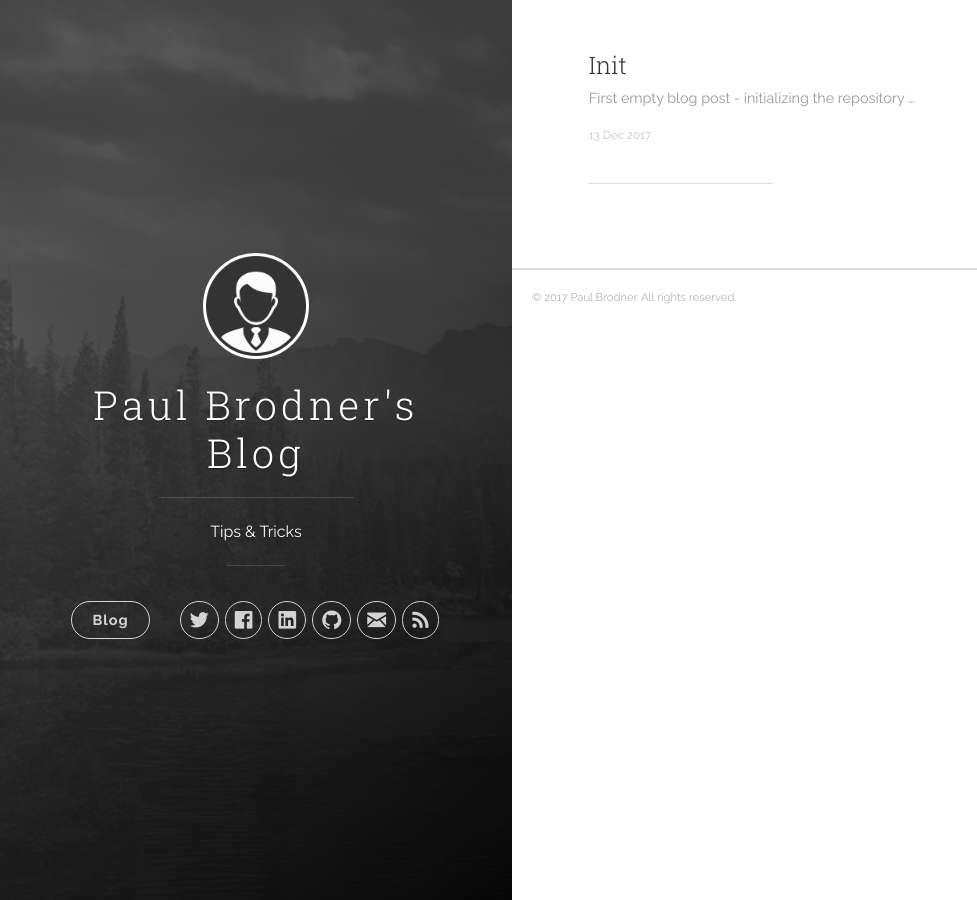
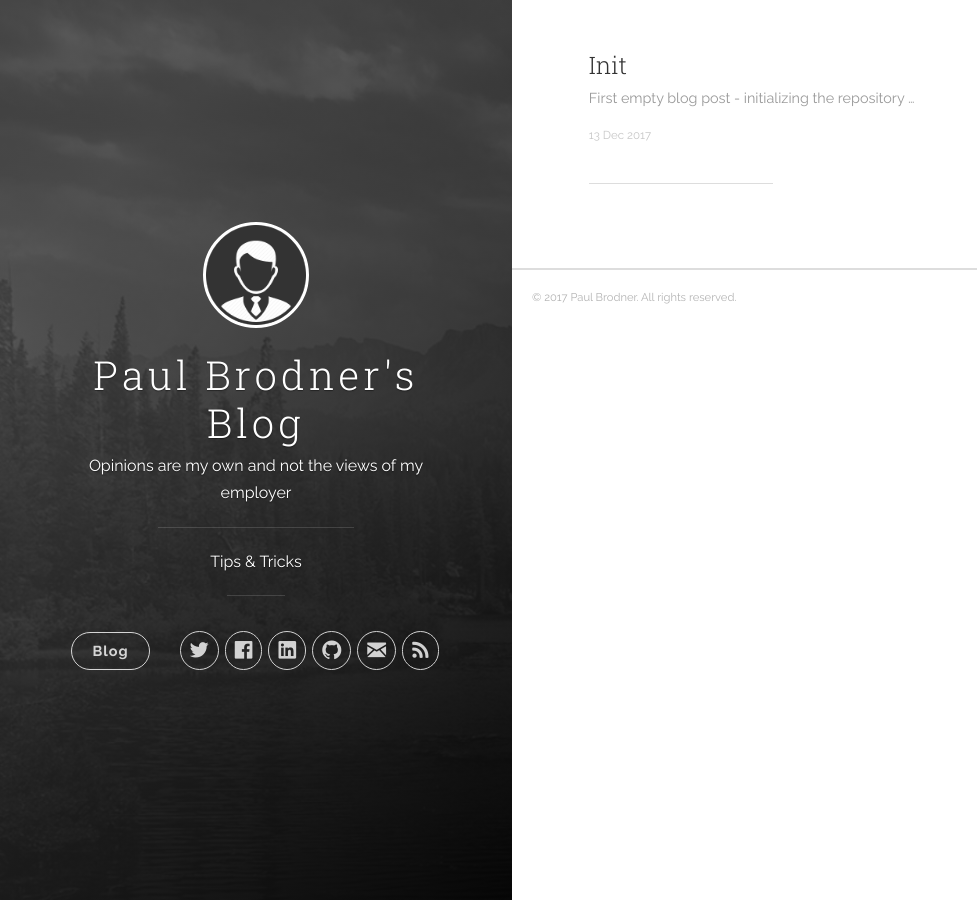
Before and after one commit to paulbrodner/paulbrodner.github.io, a Jekyll site: the page built from index.html, in a window 1280 px wide. Shown: the whole page, without its empty margins (0-977 px from the left). Built offline with Jekyll 4.4.1, drawn with Linux system fonts in a browser that asks for light colours; nearby versions of some CDN libraries; the list of posts is cut into pages by our own code.

Commit message:
add disclaimer

```diff
--- a/_includes/header.html
+++ b/_includes/header.html
@@ -12,10 +12,10 @@
           <img src="{{ site.baseurl }}/images/profile.jpg" class="user-image" alt="My Profile Photo">
           <h1 class="panel-cover__title panel-title">{{ site.title }}</h1>
         </a>
+        <p class="panel-cover__disclaimer">Opinions are my own and not the views of my employer</p>
         <hr class="panel-cover__divider">
         <p class="panel-cover__description">{{ site.description }}</p>
         <hr class="panel-cover__divider panel-cover__divider--secondary">
-
         <div class="navigation-wrapper">
 
           <nav class="cover-navigation cover-navigation--primary">
```
